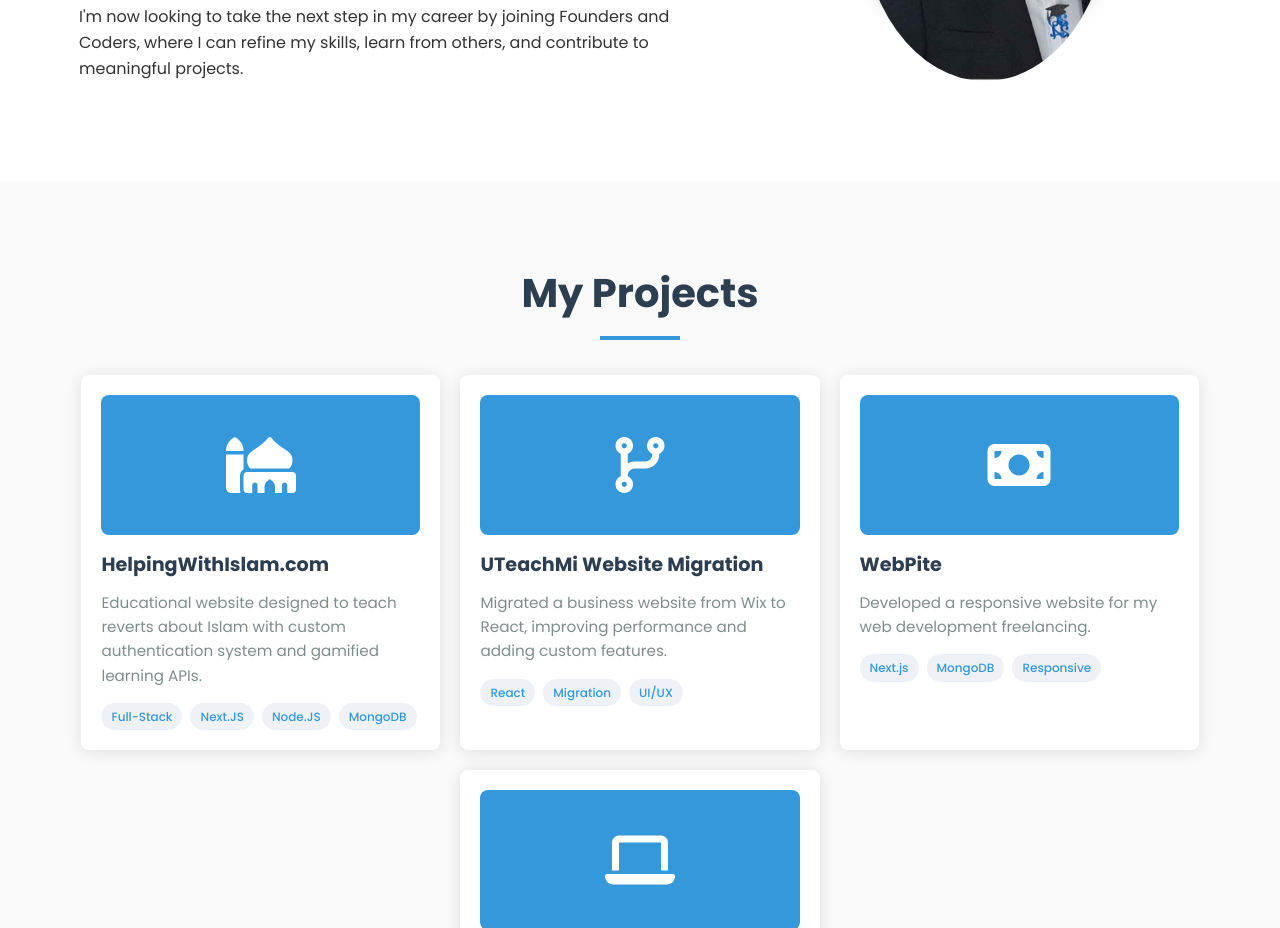
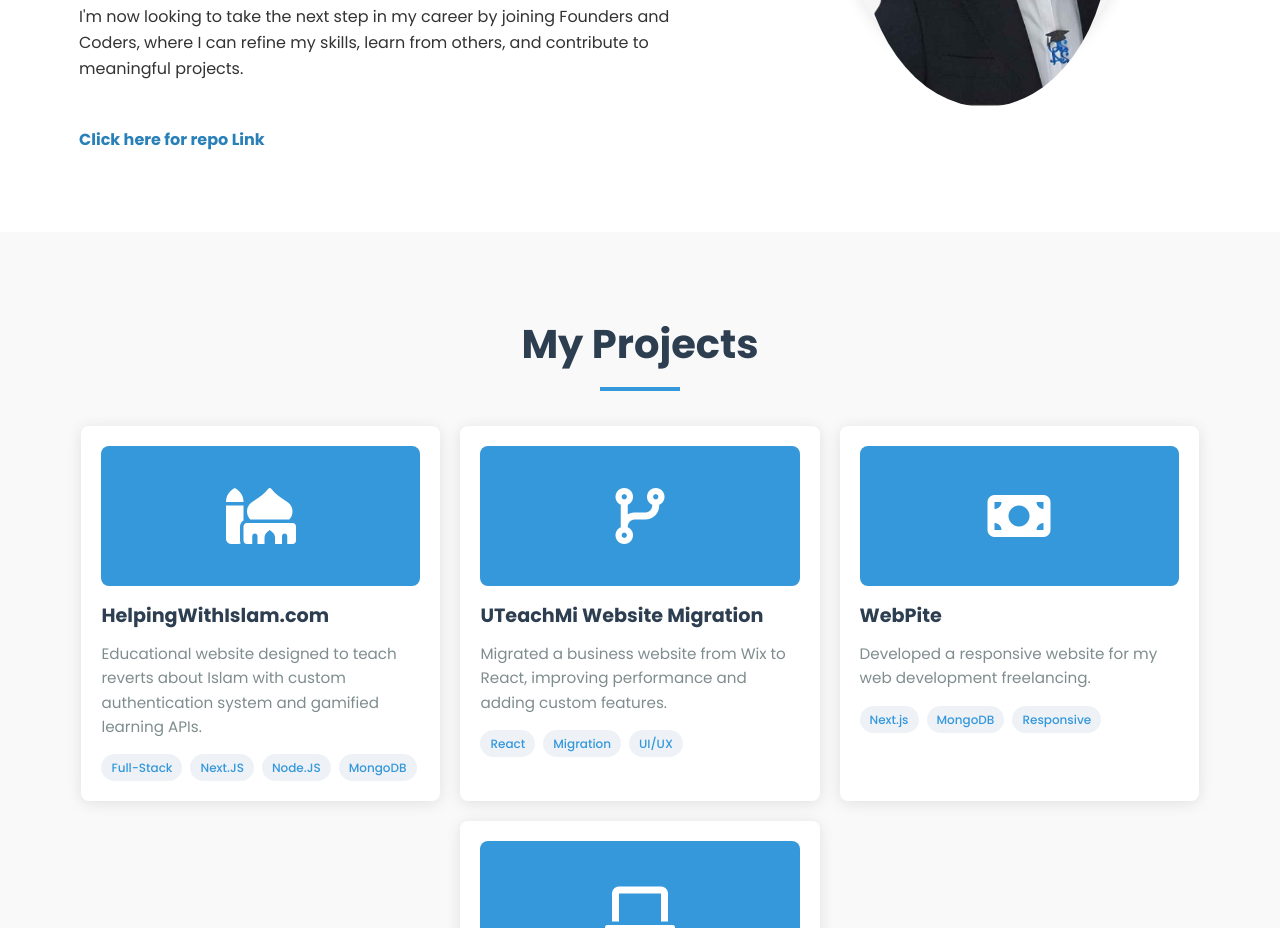
Before and after one commit to ArtZenuni/F-C, a plain HTML site: page index.html in a window 1280 px wide. Shown: the part 1280-2208 px from the top of the page. Drawn offline with Linux system fonts and the light colour scheme.

Commit message:
Added Repo Link

```diff
--- a/assets/style.css
+++ b/assets/style.css
@@ -249,6 +249,12 @@ a {
     align-items: center;
     justify-content: center;
     box-shadow: var(--shadow);
+}
+
+.repo {
+    text-align: center;
+    color: #2980b9;
+    font-weight: bold;
 }
 
 .image-placeholder img {
--- a/index.html
+++ b/index.html
@@ -55,6 +55,8 @@
                         <p>Despite not having formal education in computer science, I've dedicated countless hours to learning and mastering web technologies through hands-on projects, online resources, and real-world applications.</p>
                         <p>My approach to development is guided by a belief that websites should be both functional and accessible, serving the needs of all users while providing an engaging experience.</p>
                         <p>I'm now looking to take the next step in my career by joining Founders and Coders, where I can refine my skills, learn from others, and contribute to meaningful projects.</p>
+                        <br>
+                        <a class="repo" target="_blank" href="https://github.com/ArtZenuni/F-C">Click here for repo Link</a>
                     </div>
                     <div class="about-image">
                         <div class="image-placeholder">
```
